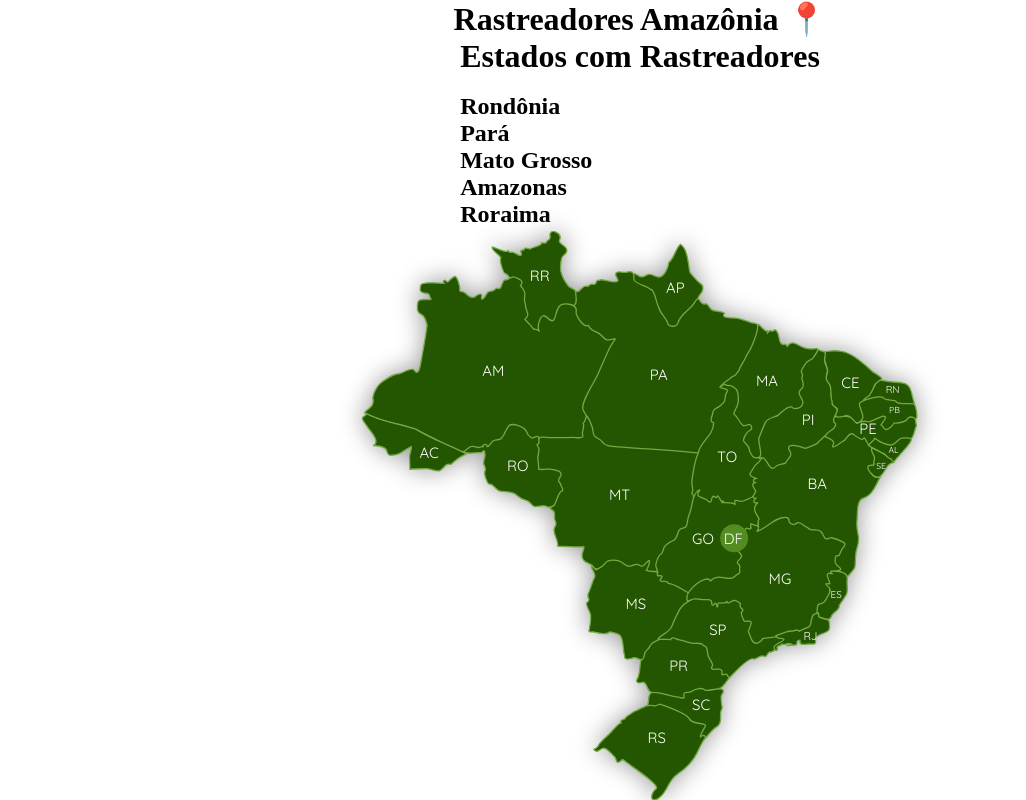
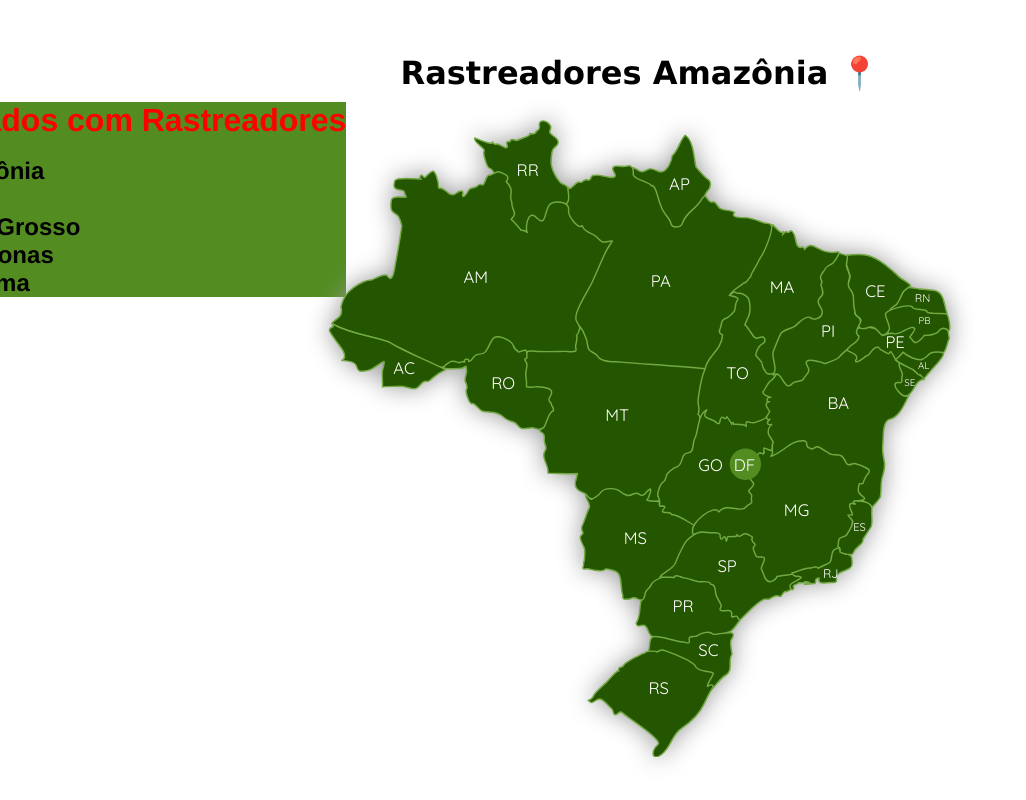
Before and after one commit to KALL30/Trabalho-CMR, a plain HTML site: page index.html in a window 1280 px wide. Shown: the whole page, without its empty margins (0-1026 px from the left). Drawn offline with Linux system fonts and the light colour scheme; a script that the page names is missing.

Commit message:
commit novo estilo

```diff
--- a/style.css
+++ b/style.css
@@ -4,6 +4,16 @@
   margin: 0;
   padding: 0;
   box-sizing: border-box;
+}
+
+.texto2{
+  margin-left: -1000px;
+  margin-top: 10px;
+  background-color: #538d22;
+  font-family: 'Franklin Gothic Medium', 'Arial Narrow', Arial, sans-serif;
+}
+.texto2 #topo{
+  color: red;
 }
 
 body {
@@ -19,10 +29,16 @@ body {
   justify-content: center;
   align-items: center;
   flex-direction: column;
-  background-color: #ffff;
+  background-color: white;
+}
+.container #texto1{
+  margin-top: 10px;
+  font-family: 'Lucida Sans', 'Lucida Sans Regular', 'Lucida Grande', 'Lucida Sans Unicode', Geneva, Verdana, sans-serif;
 }
 
+
 #svg-map {
+  margin-top: -180px;
   width: 90vw;
   height: 80vh;
   filter: drop-shadow(0 0 0.75rem #999);
```
